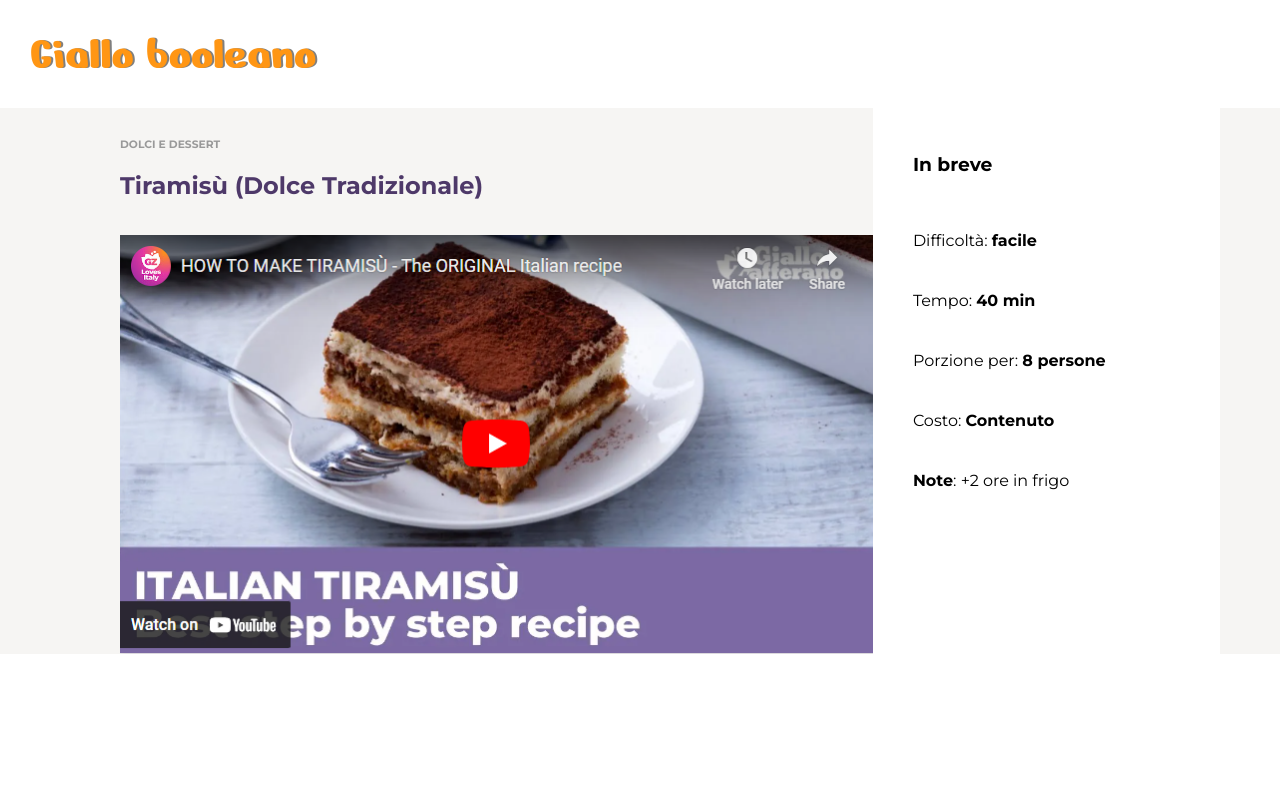
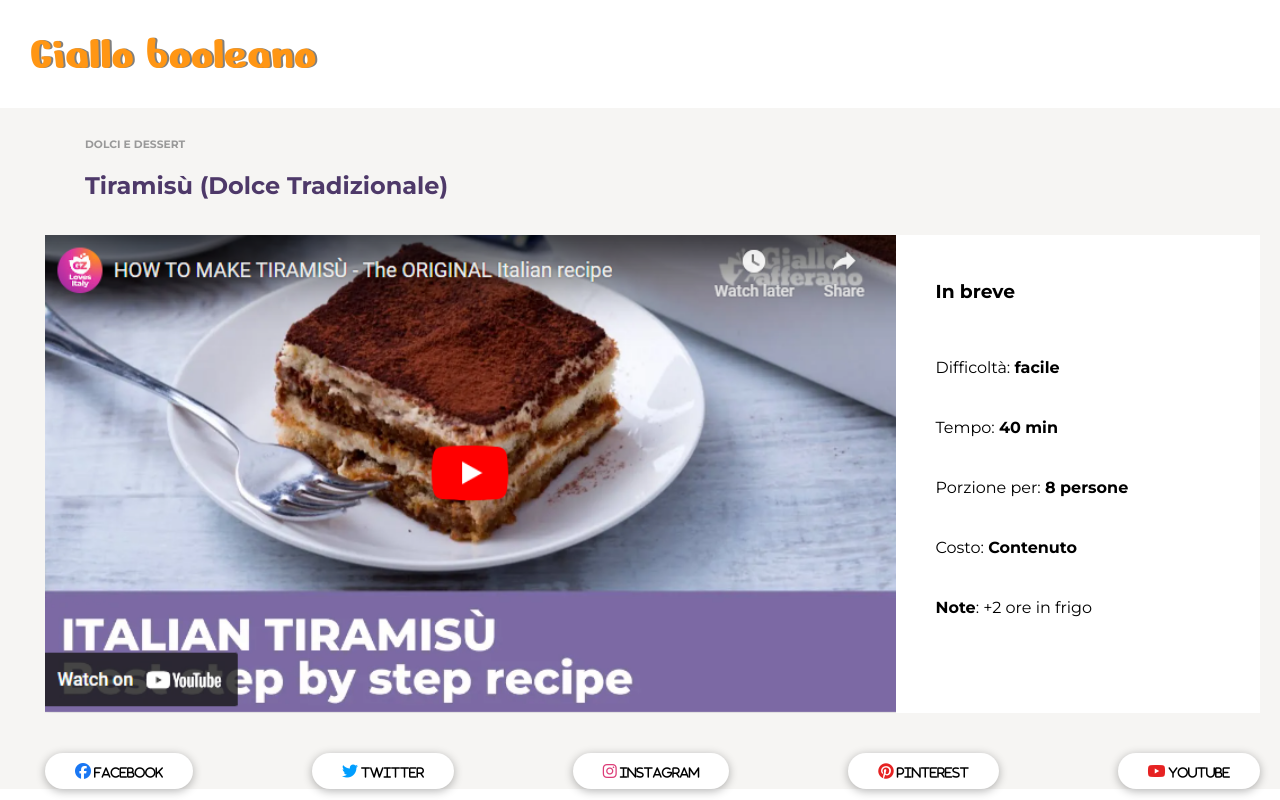
Before and after one commit to severogianluca/htmlcss-responsive-layout, a plain HTML site: page index.html in a window 1280 px wide. Drawn offline with Linux system fonts and the light colour scheme.

Commit message:
Feat: aggiunto le icone con i relativi bordi su richiesta in base al mobile tablet e desktop con relativi colori

```diff
--- a/css/responsive.css
+++ b/css/responsive.css
@@ -15,7 +15,8 @@
        }
 
     .container{
-      padding: 0 60px;
+      padding: 0 20px;
+
     }
 
     .info{
@@ -32,6 +33,15 @@
         flex-wrap: wrap;
     }
 
+    /* icone stile */
+
+
+    .icon div {
+        border-radius: 50px;
+        padding: 10px 30px;
+        width: auto;
+    }
+
 }
 
 
@@ -40,6 +50,7 @@
     .container{
         display: flex;
         margin: 0 auto;
+        width: 100%;
     }
 
     .video img{
@@ -63,4 +74,10 @@
         margin-bottom: 30px;
     }
 
+    /* icone stile */
+
+    i span {
+        display: inline;
+    }
+
 }
--- a/css/style.css
+++ b/css/style.css
@@ -35,11 +35,15 @@ main{
 }
 
 /* SECTION 1 YOUTUBE INFO */
-
+.section-1{
+    padding-left: 25px;
+}
 .container{
     width: 100%;
+    height: 100%;
     max-width: 1440px;
-    padding: 0px 25px;
+
+
 }
 
 .title-description h2{
@@ -51,10 +55,12 @@ h2 span {
     display: none;
 }
 
+
 .title-description h6{
     color: #999999;
     padding-top: 30px;
     padding-bottom: 20px;
+
 }
 
 img{
@@ -77,6 +83,58 @@ img{
     line-height: 30px;
 }
 
+/* ICONE STILE */
+
+
+.icon {
+    display: flex;
+    justify-content: space-between;
+    padding-top: 40px;
+    width: 100%;
+}
+
+.icon div {
+    display: flex;
+    background-color: white;
+    border-radius: 50%;
+    padding: 10px;
+    justify-content: center;
+    align-items: center;
+    box-shadow: 0 2px 10px rgba(0, 0, 0, 0.3);
+}
+
+.icon i span {
+    font-size: 12px;
+    color: black;
+
+
+}
+
+i span {
+    display: none;
+}
+
+/* colore icone */
+.fb{
+    color: #1a77f3;
+}
+
+.tweet{
+    color: #009eff;
+}
+
+.insta{
+    color: #dc3d78;
+}
+
+.pint, .yt{
+    color: #e62222;
+}
+
+
+/* blocco il banner per richiamarlo sul tablet */
+
+
 
 
 
--- a/index.html
+++ b/index.html
@@ -7,9 +7,11 @@
 
          <!-- Fonts -->
           <!-- icone -->
-         <link
-         href="https://fonts.googleapis.com/css2?family=Nunito+Sans:wght@400;700&display=swap"
-         rel="stylesheet"/>
+          <link rel="stylesheet" href="https://cdnjs.cloudflare.com/ajax/libs/font-awesome/6.7.2/css/all.min.css"
+          integrity="sha512-Evv84Mr4kqVGRNSgIGL/F/aIDqQb7xQ2vcrdIwxfjThSH8CSR7PBEakCr51Ck+w+/U6swU2Im1vVX0SVk9ABhg=="
+          crossorigin="anonymous" referrerpolicy="no-referrer" />
+
+
          <!-- font -->
          <link rel="preconnect" href="https://fonts.googleapis.com">
          <link rel="preconnect" href="https://fonts.gstatic.com" crossorigin>
@@ -30,10 +32,13 @@
     </header>
 
     <main>
-        <section class="container">
-            <div class="title-description">
-                <h6>DOLCI E DESSERT</h6>
-                <h2>Tiramisù <span>(Dolce Tradizionale)</span></h2>
+    <section class="section-1">
+        <div class="title-description">
+            <h6>DOLCI E DESSERT</h6>
+            <h2>Tiramisù <span>(Dolce Tradizionale)</span></h2>
+        </div>
+        <div class="container">
+            <div class="video">
                 <img src="img/image (10).png" alt="tiramisu youtube">
             </div>
             <div class="info">
@@ -44,11 +49,21 @@
                     <li>Porzione per: <strong>8 persone</strong></li>
                     <li>Costo: <strong>Contenuto</strong></li>
                     <li><strong>Note</strong>: +2 ore in frigo</li>
+                </ul>
+            </div>
+        </div>
 
-                </ul>
-
+        <div class="container ">
+            <div class="icon">
+            <div><i class="fa-brands fa-facebook fb"><span> facebook</span></i></div>
+            <div><i class="fa-brands fa-twitter tweet" ><span> twitter</span></i></div>
+            <div><i class="fa-brands fa-instagram insta"><span> instagram</span></i></div>
+            <div><i class="fa-brands fa-pinterest pint"><span> pinterest</span></i></div>
+            <div><i class="fa-brands fa-youtube yt"><span> youtube</span></i></div>
             </div>
-        </section>
+        </div>
+        <div class="banner"></div>
+    </section>
 
     </main>
 
```
